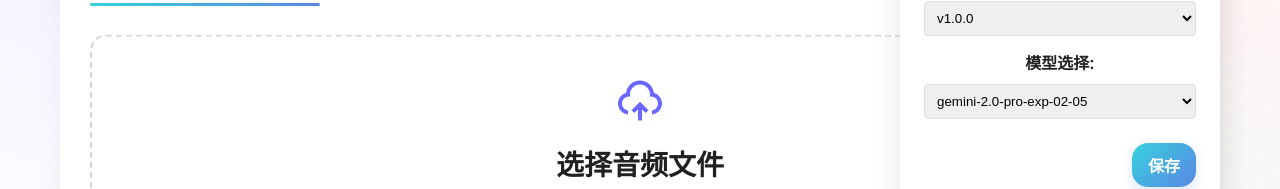
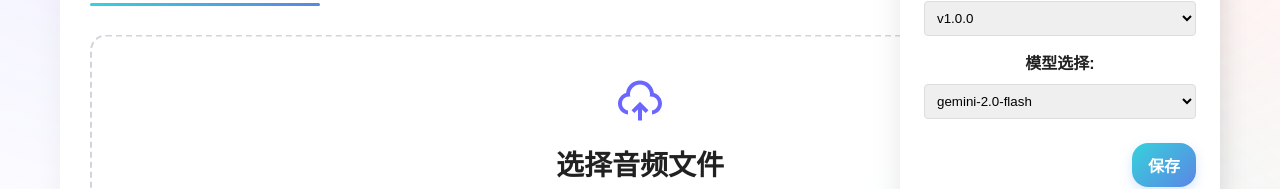
Before and after one commit to alex2wong/how-is-your-song, a React (Vite) app: page / in a window 1280 px wide. Both pictures are taken after a click on the button "设置". Shown: the part 250-439 px from the top of the page. Built offline with nearby package versions, Linux system fonts and the light colour scheme; no server answers.

Commit message:
Update default model to gemini-2.0-flash and add new model options

```diff
--- a/src/api/analyze.js
+++ b/src/api/analyze.js
@@ -8,7 +8,7 @@ export const analyzeMusic = async (file, authorName, onProgress, privacyMode) =>
 
   const geminiKey = localStorage.getItem('gemini_key');
   const promptVersion = localStorage.getItem('prompt_version') || 'v1.0.0';
-  const modelName = localStorage.getItem('model_name') || 'gemini-2.0-pro-exp-02-05';
+  const modelName = localStorage.getItem('model_name') || 'gemini-2.0-flash';
 
   const response = await axios.post(`${apiBase}/analyze?prompt_version=${promptVersion}&model_name=${modelName}&file_name=${encodeURIComponent(file.name)}${geminiKey ? `&gemini_key=${geminiKey}` : ''}${authorName ? `&author_name=${encodeURIComponent(authorName)}` : ''}&privacy_mode=${privacyMode ? '1' : '0'}`, formData, {
     headers: {
--- a/src/components/Settings.jsx
+++ b/src/components/Settings.jsx
@@ -3,7 +3,7 @@ import { useState, useEffect } from 'react';
 export default function Settings({ children }) {
   const [apiKey, setApiKey] = useState('');
   const [promptVersion, setPromptVersion] = useState('v1.0.0');
-  const [modelName, setModelName] = useState('gemini-2.0-pro-exp-02-05');
+  const [modelName, setModelName] = useState('gemini-2.0-flash');
   const [isOpen, setIsOpen] = useState(false);
 
   // 点击外部关闭弹窗
@@ -129,7 +129,8 @@ export default function Settings({ children }) {
             >
               <option value="gemini-2.0-pro-exp-02-05">gemini-2.0-pro-exp-02-05</option>
               <option value="gemini-2.0-flash">gemini-2.0-flash</option>
-              <option value="gemini-2.5-pro-exp-03-25">gemini-2.5-pro-exp-03-25</option>
+              <option value="gemini-2.0-flash-exp">gemini-2.0-flash-exp</option>
+              <option value="gemini-2.5-pro-preview-03-25">gemini-2.5-pro-preview-03-25</option>
             </select>
           </div>
 
```
Also changed, not shown: 1 other file (tests, documents, lock files or other folders).
